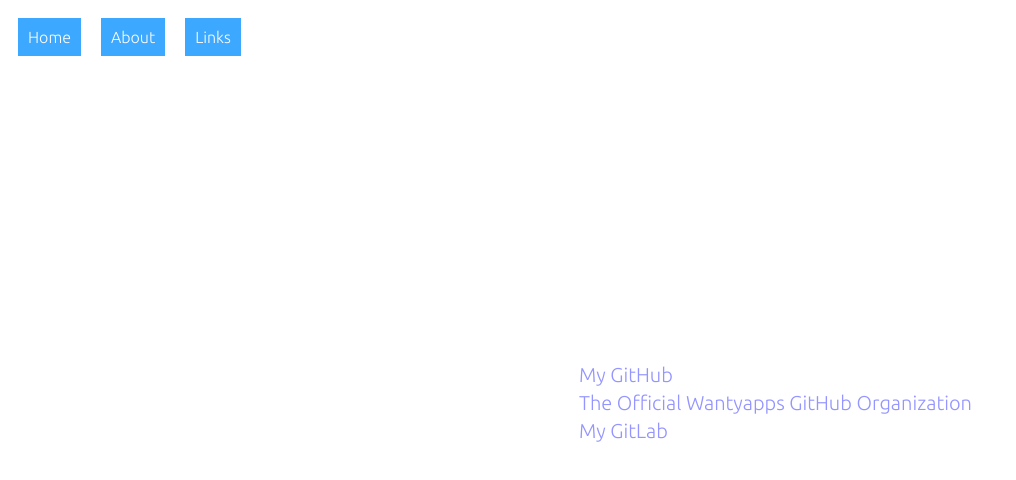
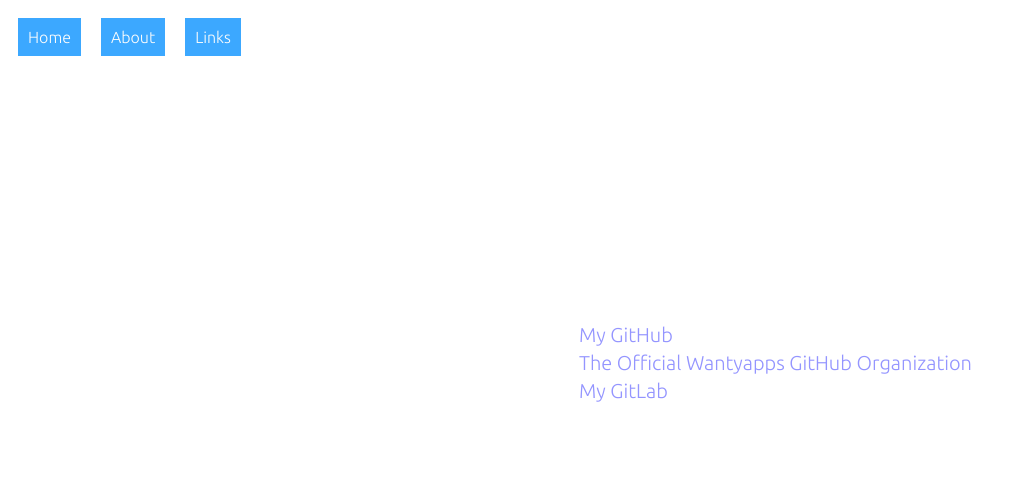
Before and after one commit to wantyapps/Site, a website: page public/links.html in a window 1280 px wide. Shown: the whole page, without its empty margins (0-1016 px from the left). Drawn offline with Linux system fonts and the light colour scheme.

Commit message:
[patch] Updating position of links table

```diff
--- a/public/linksstyle.css
+++ b/public/linksstyle.css
@@ -86,5 +86,5 @@ body {
 .mainTable {
 	position: absolute;
 	left: 45%;
-	top: 45%
+	top: 40%
 }
```
